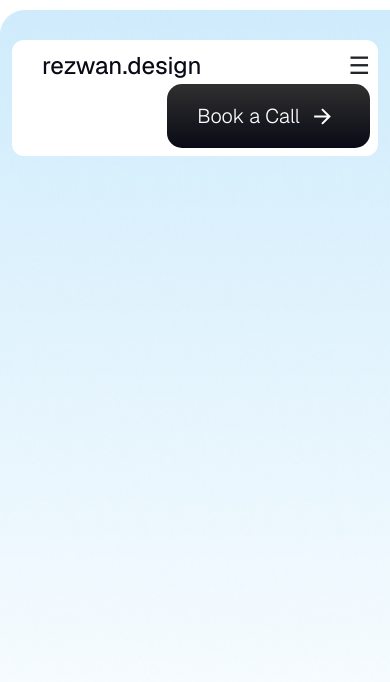
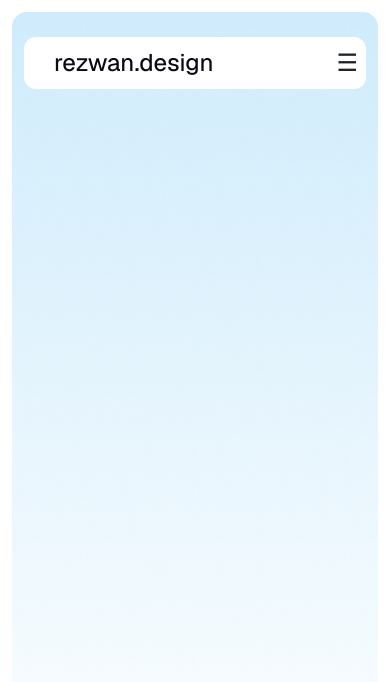
Before and after one commit to ProgrammerRhythm/portfolio-rezwan, a React (Vite) app: page / in a window 390 px wide. Shown: the top 682 px of the page. Built offline with nearby package versions, Linux system fonts and the light colour scheme; a web font is replaced by a local one.

Commit message:
Fix margin issue:2

```diff
--- a/src/Components/Navbar.jsx
+++ b/src/Components/Navbar.jsx
@@ -1,13 +1,22 @@
-/* eslint-disable no-unused-vars */
-import React, { useState } from "react";
-import "./style.css";
+import { useState, useEffect } from "react";
 
 const Navbar = () => {
   const [isOpen, setIsOpen] = useState(false);
+  const [isMobile, setIsMobile] = useState(window.innerWidth <= 991);
 
+  // Toggle menu and button visibility
   const toggleMenu = () => {
     setIsOpen(!isOpen);
   };
+
+  // Update `isMobile` based on screen resize
+  useEffect(() => {
+    const handleResize = () => {
+      setIsMobile(window.innerWidth <= 991);
+    };
+    window.addEventListener("resize", handleResize);
+    return () => window.removeEventListener("resize", handleResize);
+  }, []);
 
   return (
     <div className="container">
@@ -37,14 +46,15 @@ const Navbar = () => {
           </li>
         </ul>
 
-        <button className="animated-button book-call">
-      <span className="text">Book a Call</span>
-      <svg className="icon" viewBox="0 0 24 24" xmlns="http://www.w3.org/2000/svg">
-        <path
-          d="M16.1716 10.9999L10.8076 5.63589L12.2218 4.22168L20 11.9999L12.2218 19.778L10.8076 18.3638L16.1716 12.9999H4V10.9999H16.1716Z"
-        ></path>
-      </svg>
-    </button>
+        {/* Show button based on screen size and menu state */}
+        {(!isMobile || isOpen) && (
+          <button className="animated-button book-call">
+            <span className="text">Book a Call</span>
+            <svg className="icon" viewBox="0 0 24 24" xmlns="http://www.w3.org/2000/svg">
+              <path d="M16.1716 10.9999L10.8076 5.63589L12.2218 4.22168L20 11.9999L12.2218 19.778L10.8076 18.3638L16.1716 12.9999H4V10.9999H16.1716Z"></path>
+            </svg>
+          </button>
+        )}
       </div>
     </div>
   );
--- a/src/Components/style.css
+++ b/src/Components/style.css
@@ -1,6 +1,8 @@
 body{
     background: white;
     font-family: Geist;
+    overflow-x: hidden;
+    margin: 12px;
 }
 .navbar {
     display: flex;
@@ -75,6 +77,9 @@ body{
     .book-call {
       display: none; /* Hide call button on small screens */
     }
+    .animated-button {
+        display: none;
+      }
   }
    /* Button Styles */
    .animated-button {
@@ -124,11 +129,12 @@ body{
   .animated-button:hover .icon {
     transform: translateX(-120px); /* Move icon to the left of the text */
   }
-.header{
-    background: url(../assets/Background.png) no-repeat;
+  .header {
+    background: url(../assets/Background.png) no-repeat center center;
     background-size: cover;
     height: 100vh;
     width: 100%;
     margin-top: 10px;
-    padding-top: 30px;
+    padding-top: 25px;
+    border-radius: 15px;
 }
```
